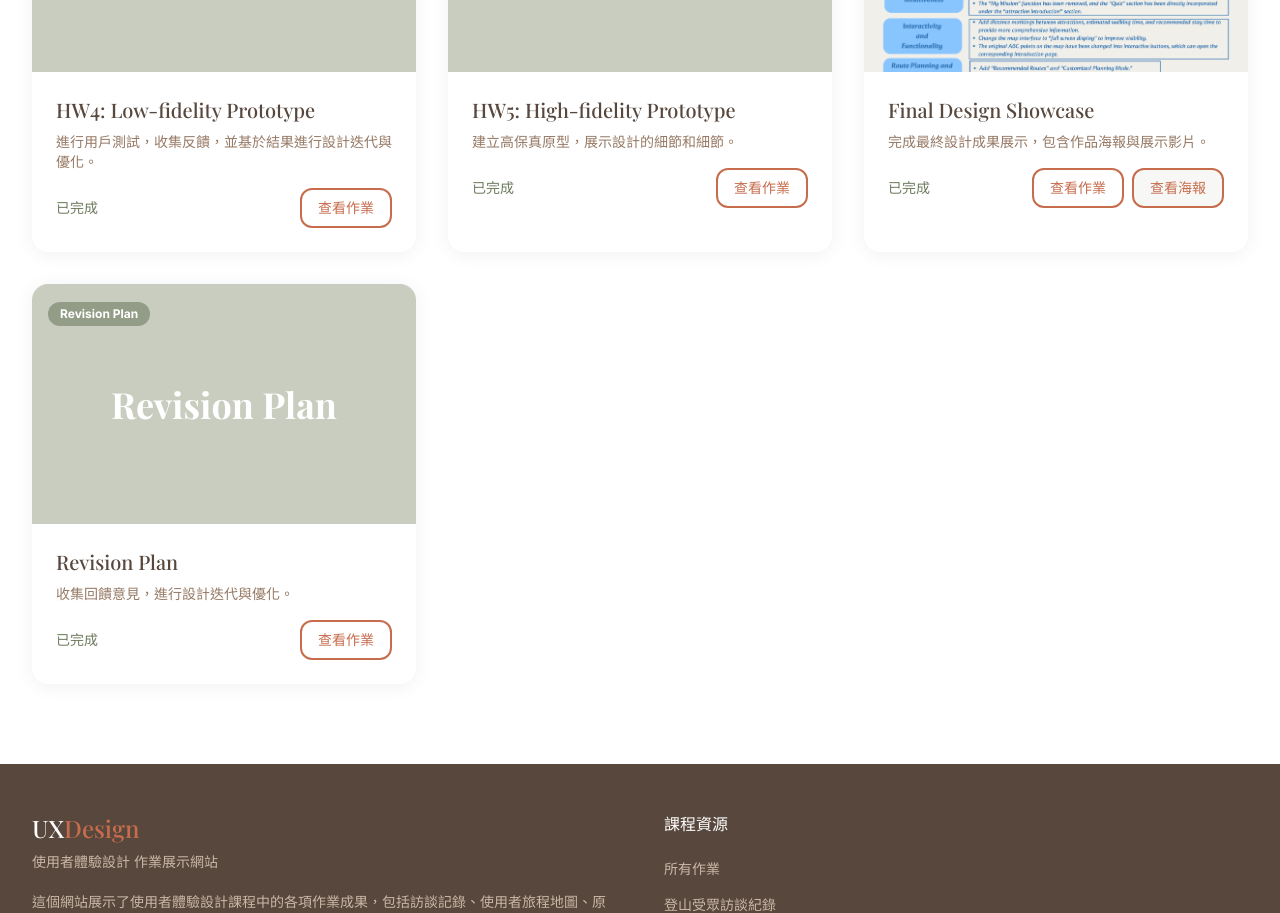
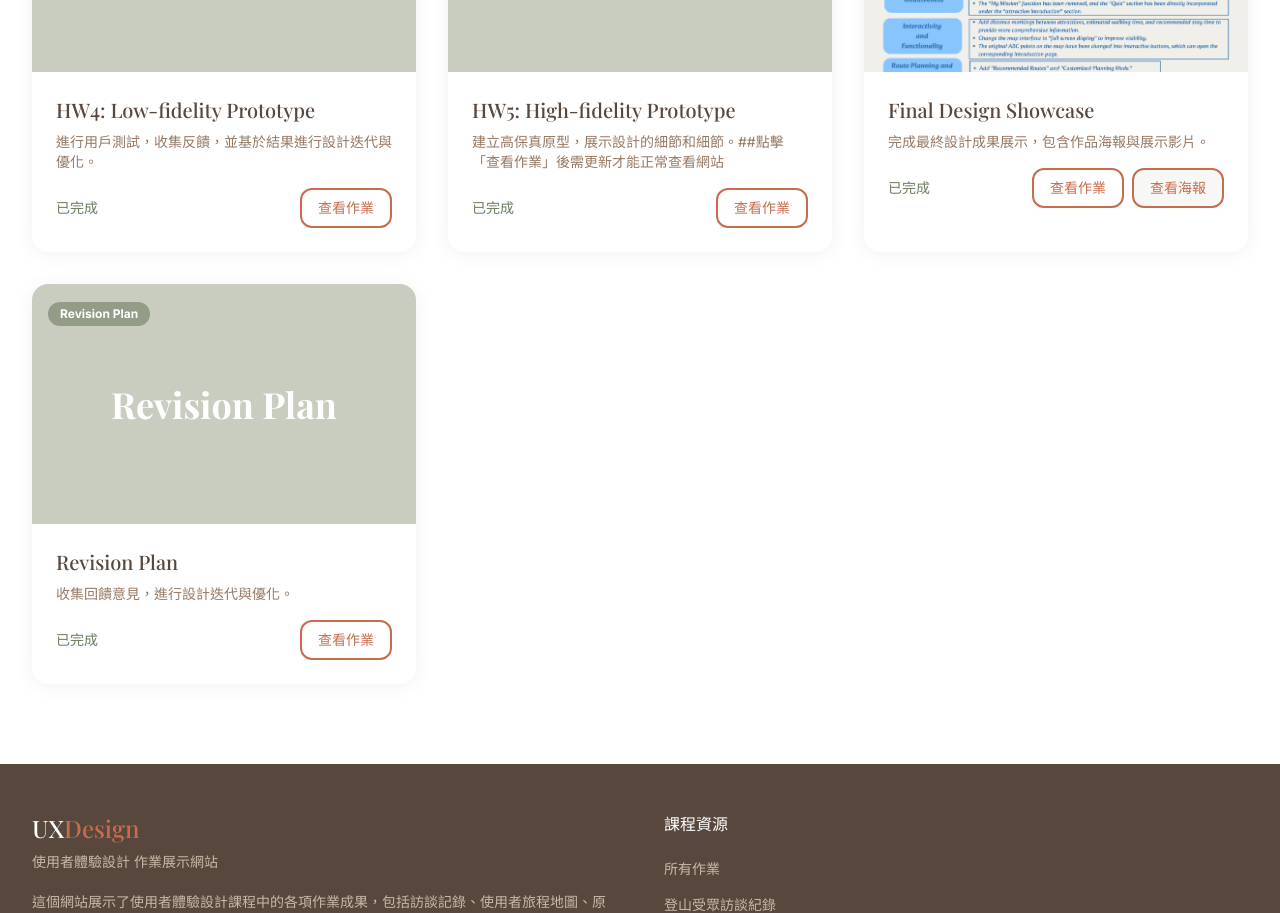
Before and after one commit to NCCU-UIUX/G4_homwork, a React (Vite) app: page / in a window 1280 px wide. Shown: the part 920-1833 px from the top of the page. Built offline with nearby package versions, Linux system fonts and the light colour scheme.

Commit message:
Update HomeworkCollection.jsx

```diff
--- a/src/components/HomeworkCollection.jsx
+++ b/src/components/HomeworkCollection.jsx
@@ -39,7 +39,7 @@ const homeworks = [
     id: 5,
     number: 5,
     title: 'HW5: High-fidelity Prototype',
-    description: '建立高保真原型，展示設計的細節和細節。',
+    description: '建立高保真原型，展示設計的細節和細節。##點擊「查看作業」後需更新才能正常查看網站',
     link: 'https://arou-de292.web.app/',
     status: 'completed'
   },
```
